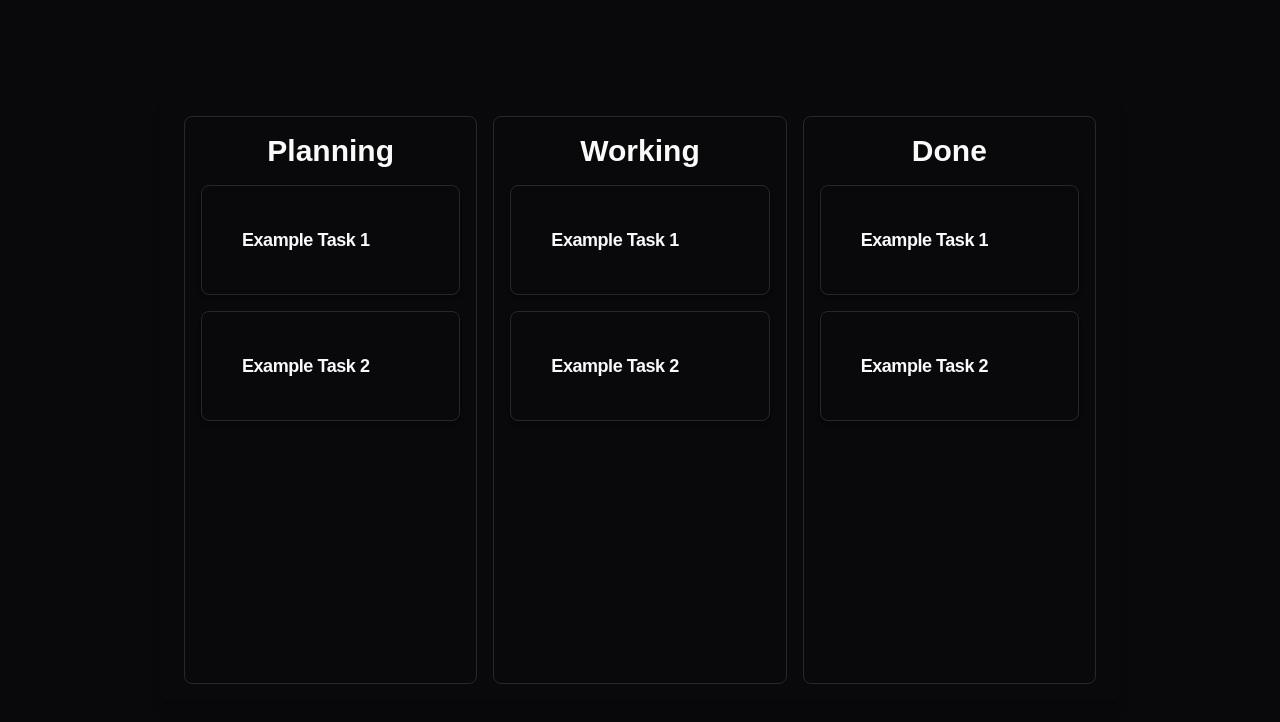
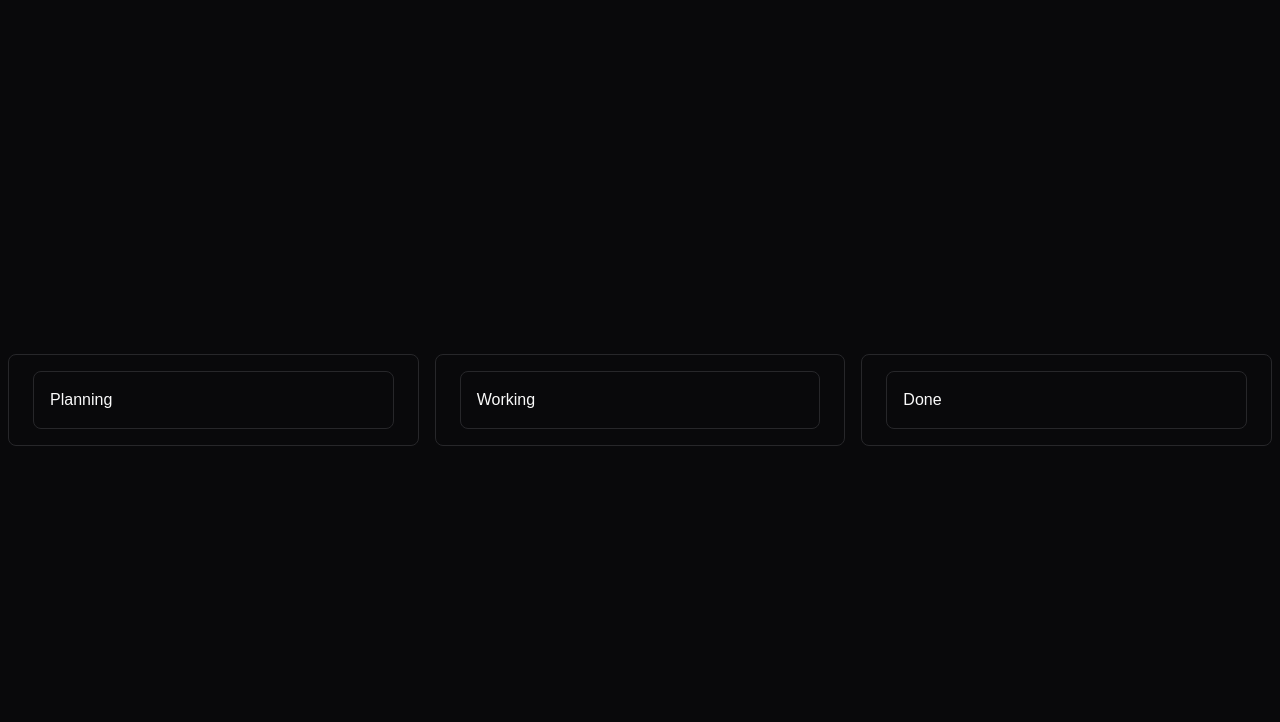
Before and after one commit to Capataina/nextjs-dndtodolist, a Next.js app: page / in a window 1280 px wide. Shown: the top 722 px of the page. Built offline with nearby package versions, Linux system fonts and the light colour scheme.

Commit message:
trying to implement dnd, not working right now

```diff
--- /dev/null
+++ b/src/app/appComp/ItemTypes.tsx
@@ -0,0 +1,3 @@
+export const ItemTypes = {
+  NOTE: "note",
+}
--- /dev/null
+++ b/src/app/appComp/NoteStore.tsx
@@ -0,0 +1,38 @@
+import { create } from 'zustand';
+
+type Note = {
+  id: string;
+  title: string;
+  description: string;
+  tag: 'Planning' | 'Working' | 'Done';
+};
+
+interface NoteStore {
+  notes: Note[];
+  addNote: (title: string, description: string, tag: 'Planning' | 'Working' | 'Done') => void;
+  updateNoteTag: (noteId: string, newTag: 'Planning' | 'Working' | 'Done') => void;
+}
+
+const useNoteStore = create<NoteStore>((set) => ({
+  notes: [],
+  addNote: (title, description, tag: 'Planning' | 'Working' | 'Done') =>
+    set((state) => ({
+      notes: [
+        ...state.notes,
+        {
+          id: `${Date.now()}`, // Using timestamp as a simple unique ID for the note
+          title,
+          description,
+          tag,
+        },
+      ],
+    })),
+  updateNoteTag: (noteId: string, newTag: 'Planning' | 'Working' | 'Done') =>
+    set((state: NoteStore) => ({
+      notes: state.notes.map((note) =>
+        note.id === noteId ? { ...note, tag: newTag } : note
+      ),
+    })),
+}));
+
+export default useNoteStore;
--- a/src/app/appComp/ToDoList.tsx
+++ b/src/app/appComp/ToDoList.tsx
@@ -1,14 +1,48 @@
-
 import React from 'react';
+import { useDrop } from 'react-dnd';
+import useNoteStore from './NoteStore';
 import ToDoListColumn from './ToDoListColumn';
 
-const ToDoList = () => {
+const ToDoList: React.FC = () => {
+  const notes = useNoteStore((state) => state.notes);
+  const updateNoteTag = useNoteStore((state) => state.updateNoteTag);
+
+  const createDropHandler = (newTag: 'Planning' | 'Working' | 'Done') => {
+    const [, drop] = useDrop(() => ({
+      accept: 'note',
+      drop: (item: { id: string }) => {
+        updateNoteTag(item.id, newTag);
+      },
+    }));
+    return drop;
+  };
+
+  const planningDropRef = createDropHandler('Planning');
+  const workingDropRef = createDropHandler('Working');
+  const doneDropRef = createDropHandler('Done');
+
   return (
     <div className="todo-list-container">
-      <div className="todo-list">
-        <ToDoListColumn title="Planning" />
-        <ToDoListColumn title="Working" />
-        <ToDoListColumn title="Done" />
+      <div ref={planningDropRef} className="column">
+        <ToDoListColumn
+          title="Planning"
+          tag="Planning"
+          notes={notes.filter((note) => note.tag === 'Planning')}
+        />
+      </div>
+      <div ref={workingDropRef} className="column">
+        <ToDoListColumn
+          title="Working"
+          tag="Working"
+          notes={notes.filter((note) => note.tag === 'Working')}
+        />
+      </div>
+      <div ref={doneDropRef} className="column">
+        <ToDoListColumn
+          title="Done"
+          tag="Done"
+          notes={notes.filter((note) => note.tag === 'Done')}
+        />
       </div>
     </div>
   );
--- a/src/app/appComp/ToDoListColumn.tsx
+++ b/src/app/appComp/ToDoListColumn.tsx
@@ -1,17 +1,44 @@
+"use client";
+
 import React from 'react';
+import { useState } from 'react';
+import useNoteStore from './NoteStore';
 import ToDoListItem from './ToDoListItem';
 
-interface ToDoListColumnProps {
+type ToDoListColumnProps = {
   title: string;
+  tag: 'Planning' | 'Working' | 'Done';
+  notes: Array<{ id: string; title: string; description: string; tag: string }>;
 }
 
-const ToDoListColumn: React.FC<ToDoListColumnProps> = ({ title }) => {
+const ToDoListColumn: React.FC<ToDoListColumnProps> = ({ title, tag, notes }) => {
+  const addNote = useNoteStore((state) => state.addNote);
+  const [showAddButton, setShowAddButton] = useState(false);
+
   return (
-    <div className="column">
-      <h1 className="font-bold mb-4 text-center text-3xl">{title}</h1>
-      {/* Render your ToDoListItems here */}
-      <ToDoListItem cardTitle="Example Task 1" cardContent="Description for task 1" />
-      <ToDoListItem cardTitle="Example Task 2" cardContent="Description for task 2" />
+    <div
+      className="column"
+      onMouseEnter={() => setShowAddButton(true)}
+      onMouseLeave={() => setShowAddButton(false)}
+    >
+      <div className="header">
+        <h2>{title}</h2>
+        {showAddButton && (
+          <button
+            onClick={() =>
+              addNote('New Note', 'Description here...', tag)
+            }
+            className="ml-2"
+          >
+            +
+          </button>
+        )}
+      </div>
+      <div className="notes-container">
+        {notes.map((note) => (
+          <ToDoListItem key={note.id} noteId={note.id} />
+        ))}
+      </div>
     </div>
   );
 };
--- a/src/app/appComp/ToDoListItem.tsx
+++ b/src/app/appComp/ToDoListItem.tsx
@@ -1,16 +1,37 @@
-import { Card, CardContent, CardHeader, CardTitle } from "@/components/ui/card"
+import React from 'react';
+import { useDrag } from 'react-dnd';
+import useNoteStore from './NoteStore';
+import { ItemTypes } from './ItemTypes';
 
-const ToDoListItem = ({ cardTitle, cardContent }: { cardTitle: String, cardContent: any }) => {
-  return (
-
-    <Card className="card">
-      <CardHeader>
-        <CardTitle className="card-title">{cardTitle}</CardTitle>
-      </CardHeader>
-      <CardContent className="card-description">{cardContent}</CardContent>
-    </Card>
-
-  )
+interface ToDoListItemProps {
+  noteId: string;
 }
 
+const ToDoListItem: React.FC<ToDoListItemProps> = ({ noteId }) => {
+  const note = useNoteStore((state) =>
+    state.notes.find((note) => note.id === noteId)
+  );
+
+  const [{ isDragging }, drag] = useDrag(() => ({
+    type: ItemTypes.NOTE,
+    item: { id: noteId },
+    collect: (monitor) => ({
+      isDragging: monitor.isDragging(),
+    }),
+  }));
+
+  if (!note) return null;
+
+  return (
+    <div
+      ref={drag}
+      className={`card ${isDragging ? 'opacity-50' : ''}`}
+      style={{ opacity: isDragging ? 0.5 : 1 }}
+    >
+      <div className="card-title">{note.title}</div>
+      <div className="card-description">{note.description}</div>
+    </div>
+  );
+};
+
 export default ToDoListItem;
--- a/src/app/page.tsx
+++ b/src/app/page.tsx
@@ -1,10 +1,14 @@
 
+import { DndProvider } from "react-dnd";
 import ToDoList from "./appComp/ToDoList";
+import { HTML5Backend } from "react-dnd-html5-backend";
 
 export default function Home() {
   return (
     <>
-      <ToDoList></ToDoList>
+      <DndProvider backend={HTML5Backend}>
+        <ToDoList />
+      </DndProvider>
     </>
 
   )
```
